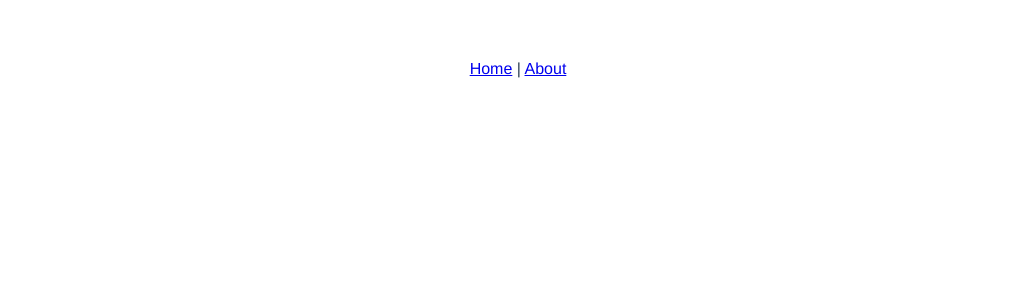
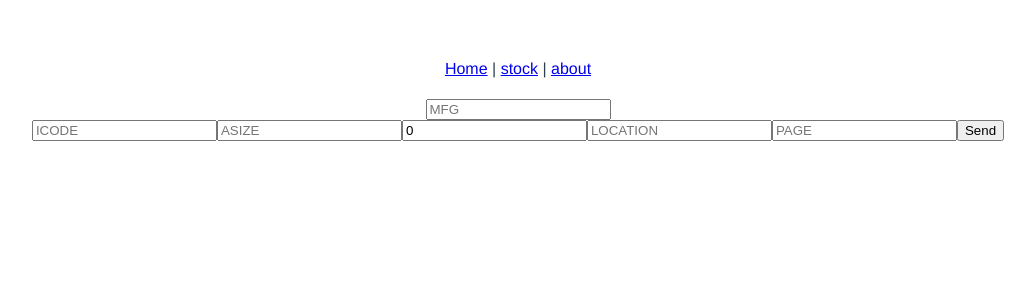
Before and after one commit to ankuryu/tplt, a Vue app in the folder client/: page /stock in a window 1280 px wide. Shown: the top 300 px of the page, without its empty margins (122-1157 px from the left). Built offline with nearby package versions, Linux system fonts and the light colour scheme.

Commit message:
client of stock working but axios not working

```diff
--- a/client/package.json
+++ b/client/package.json
@@ -8,6 +8,7 @@
     "lint": "vue-cli-service lint"
   },
   "dependencies": {
+    "axios": "^0.18.0",
     "vue": "^2.6.9",
     "vue-router": "^3.0.1"
   },
--- a/client/src/app.vue
+++ b/client/src/app.vue
@@ -2,7 +2,8 @@
   <div id="app">
     <div id="nav">
       <router-link to="/">Home</router-link> |
-      <router-link to="/about">About</router-link>
+      <router-link to="/stock">stock</router-link> |
+      <router-link to="/about">about</router-link>
     </div>
     <router-view/>
   </div>
--- a/client/src/router.js
+++ b/client/src/router.js
@@ -1,6 +1,7 @@
 import Vue from 'vue'
 import Router from 'vue-router'
 import Home from './views/Home.vue'
+import Stock from './views/stock.vue'
 
 Vue.use(Router)
 
@@ -20,6 +21,12 @@ export default new Router({
       // this generates a separate chunk (about.[hash].js) for this route
       // which is lazy-loaded when the route is visited.
       component: () => import(/* webpackChunkName: "about" */ './views/About.vue')
+    },
+    {
+      path: '/stock',
+      name: 'stock',
+      component: Stock
+//      component: () => import('./views/stock.vue')
     }
   ]
 })
--- /dev/null
+++ b/client/src/views/HelloWorld.vue
@@ -0,0 +1,58 @@
+<template>
+  <div class="hello">
+    <h1>{{ msg }}</h1>
+    <p>
+      For guide and recipes on how to configure / customize this project,<br>
+      check out the
+      <a href="https://cli.vuejs.org" target="_blank" rel="noopener">vue-cli documentation</a>.
+    </p>
+    <h3>Installed CLI Plugins</h3>
+    <ul>
+      <li><a href="https://github.com/vuejs/vue-cli/tree/dev/packages/%40vue/cli-plugin-babel" target="_blank" rel="noopener">babel</a></li>
+      <li><a href="https://github.com/vuejs/vue-cli/tree/dev/packages/%40vue/cli-plugin-eslint" target="_blank" rel="noopener">eslint</a></li>
+    </ul>
+    <h3>Essential Links</h3>
+    <ul>
+      <li><a href="https://vuejs.org" target="_blank" rel="noopener">Core Docs</a></li>
+      <li><a href="https://forum.vuejs.org" target="_blank" rel="noopener">Forum</a></li>
+      <li><a href="https://chat.vuejs.org" target="_blank" rel="noopener">Community Chat</a></li>
+      <li><a href="https://twitter.com/vuejs" target="_blank" rel="noopener">Twitter</a></li>
+      <li><a href="https://news.vuejs.org" target="_blank" rel="noopener">News</a></li>
+    </ul>
+    <h3>Ecosystem</h3>
+    <ul>
+      <li><a href="https://router.vuejs.org" target="_blank" rel="noopener">vue-router</a></li>
+      <li><a href="https://vuex.vuejs.org" target="_blank" rel="noopener">vuex</a></li>
+      <li><a href="https://github.com/vuejs/vue-devtools#vue-devtools" target="_blank" rel="noopener">vue-devtools</a></li>
+      <li><a href="https://vue-loader.vuejs.org" target="_blank" rel="noopener">vue-loader</a></li>
+      <li><a href="https://github.com/vuejs/awesome-vue" target="_blank" rel="noopener">awesome-vue</a></li>
+    </ul>
+  </div>
+</template>
+
+<script>
+export default {
+  name: 'HelloWorld',
+  props: {
+    msg: String
+  }
+}
+</script>
+
+<!-- Add "scoped" attribute to limit CSS to this component only -->
+<style scoped>
+h3 {
+  margin: 40px 0 0;
+}
+ul {
+  list-style-type: none;
+  padding: 0;
+}
+li {
+  display: inline-block;
+  margin: 0 10px;
+}
+a {
+  color: #42b983;
+}
+</style>
--- /dev/null
+++ b/client/src/views/stock.vue
@@ -0,0 +1,60 @@
+<template>
+  <div class="stock">
+    <h1>{{ msg }}</h1>
+    <input type="text" v-model="stkd.mfg" placeholder="MFG">
+    <br>
+    <input type="text" v-model="stkd.icode" placeholder="ICODE">
+    <input type="text" v-model="stkd.asize" placeholder="ASIZE">
+    <input type="text" v-model="stkd.qty" placeholder="QTY">
+    <input type="text" v-model="stkd.location" placeholder="LOCATION">
+    <input type="text" v-model="stkd.pg" placeholder="PAGE">
+    <button @click="sndData">Send</button>
+  </div>
+</template>
+
+<script>
+const axios = require('axios')
+export default {
+  name: 'stock',
+  props: {
+    msg: String
+  },
+  data: function() {
+    return {
+      stkd: {
+        mfg:"",
+        icode:"",
+        asize:"",
+        qty:0,
+        location:"",
+        pg:""
+      }
+    }
+  },
+  methods:{
+    sndData: function(){
+      axios.post('/localhost:8000/api/stk',this.stkd)
+      .then()
+      .catch()
+    }
+  }
+}
+</script>
+
+<!-- Add "scoped" attribute to limit CSS to this component only -->
+<style scoped>
+h3 {
+  margin: 40px 0 0;
+}
+ul {
+  list-style-type: none;
+  padding: 0;
+}
+li {
+  display: inline-block;
+  margin: 0 10px;
+}
+a {
+  color: #42b983;
+}
+</style>
```
Also changed, not shown: 1 other file (tests, documents, lock files or other folders).
